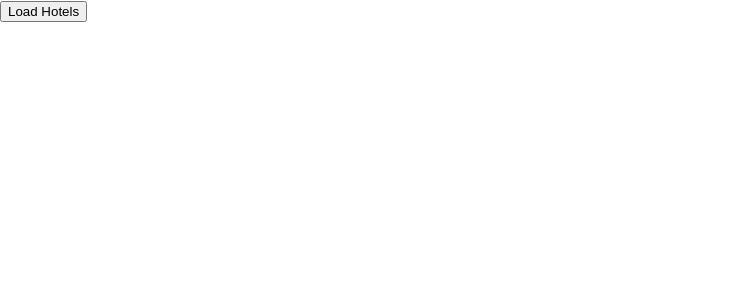
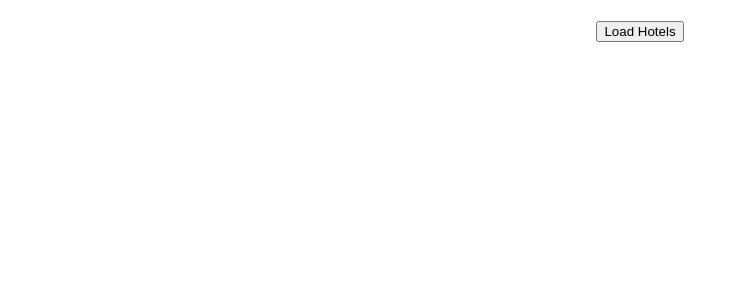
Before and after one commit to andrewchmr/list-hotels, a React (Create React App) app: page / in a window 1280 px wide. Shown: the top 300 px of the page, without its empty margins (0-747 px from the left). Built offline with nearby package versions, Linux system fonts and the light colour scheme.

Commit message:
Add styles to container, load button and cleanup

```diff
--- a/src/components/Hotel.tsx
+++ b/src/components/Hotel.tsx
@@ -62,7 +62,7 @@ function Hotel(props: HotelData) {
     };
 
     const {name, city, price, images, date_start, date_end, stars, rating, description} = props;
-    return <div className={'container'}>
+    return <div>
         <h1>{name}</h1>
         <h2>{city}</h2>
         <Stars/>
--- a/src/components/ListHotels.tsx
+++ b/src/components/ListHotels.tsx
@@ -37,12 +37,22 @@ const ListHotels: React.FC = () => {
         return loading ? <div className={'loader loader-big'}/> : null;
     };
 
+    const LoadButton = () => {
+        return <div className={'button-load'}>
+            <button onClick={() => loadHotels()}>Load Hotels</button>
+        </div>
+    };
+
+    const HotelsList = () => {
+        return <div>{hotels.map((hotel) => <Hotel key={hotel.id} {...hotel}/>)}</div>
+    };
+
     return (
-        <div>
-            <button onClick={() => loadHotels()}>Load Hotels</button>
+        <div className={'container'}>
+            <LoadButton/>
             <Error/>
             <Spinner/>
-            {hotels.map((hotel) => <Hotel key={hotel.id} {...hotel}/>)}
+            <HotelsList/>
         </div>
     );
 };
--- /dev/null
+++ b/src/container.css
@@ -0,0 +1,24 @@
+.container {
+    padding-right: 15px;
+    padding-left: 15px;
+    margin-right: auto;
+    margin-left: auto;
+}
+
+@media (min-width: 768px) {
+    .container {
+        width: 750px;
+    }
+}
+
+@media (min-width: 992px) {
+    .container {
+        width: 970px;
+    }
+}
+
+@media (min-width: 1200px) {
+    .container {
+        width: 1170px;
+    }
+}
--- a/src/index.css
+++ b/src/index.css
@@ -10,6 +10,12 @@ body {
 code {
     font-family: source-code-pro, Menlo, Monaco, Consolas, 'Courier New',
     monospace;
+}
+
+.button-load {
+    text-align: center;
+    margin-top: 20px;
+    margin-bottom: 20px;
 }
 
 .stars-outer {
--- a/src/index.tsx
+++ b/src/index.tsx
@@ -2,6 +2,7 @@ import React from 'react';
 import ReactDOM from 'react-dom';
 import './index.css';
 import './spinner.css';
+import './container.css';
 import * as serviceWorker from './serviceWorker';
 import ListHotels from "./components/ListHotels";
 
```
